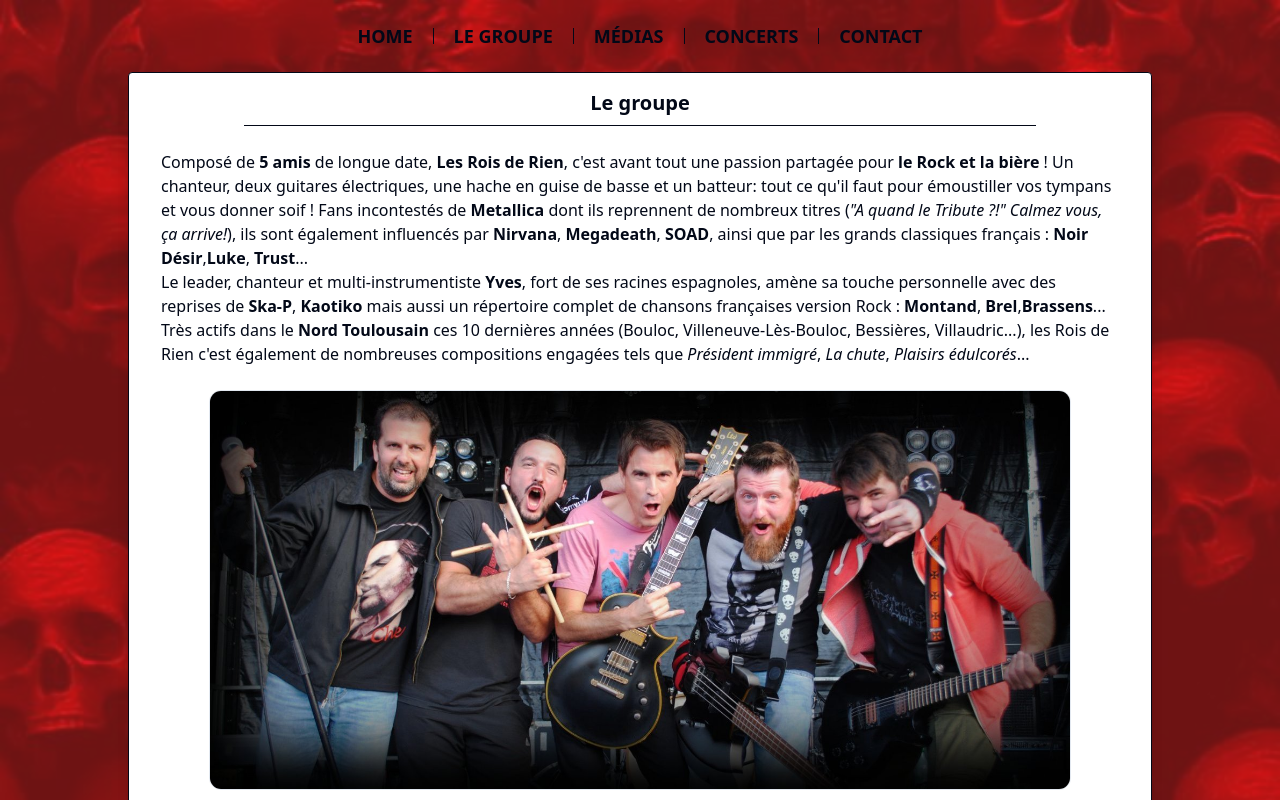
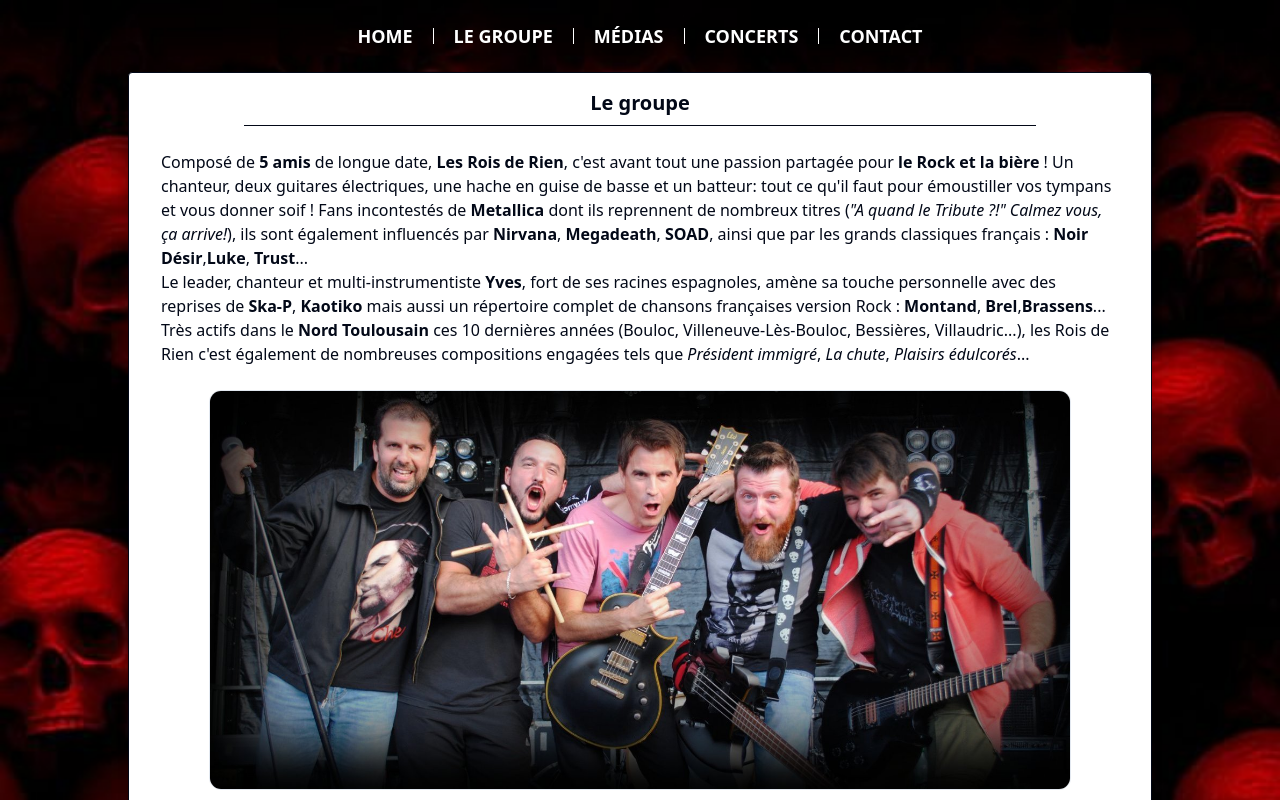
Before and after one commit to LucienRamond/RoisDeRien, a React (Vite) app: page /le-groupe in a window 1280 px wide. Shown: the top 800 px of the page. Built offline with nearby package versions, Linux system fonts and the light colour scheme.

Commit message:
New design, font and animation

```diff
--- a/src/App.tsx
+++ b/src/App.tsx
@@ -8,6 +8,7 @@ import Contact from "./pages/contact/Contact";
 import MainNavbar from "./pages/navbar/MainNavbar";
 import Footer from "./pages/footer/Footer";
 import Success from "./pages/contact/Success";
+import "./assets/fonts/Youngerthanme.ttf";
 
 function App() {
   return (
--- a/src/index.css
+++ b/src/index.css
@@ -78,5 +78,24 @@
 #main-div {
   background-image: url("/src/assets/icons/bg.jpg");
   background-size: 100%;
-  background-blend-mode: lighten;
 }
+@font-face {
+  font-family: "Youngerthanme";
+  src: local("Youngerthanme"),
+    url("./assets/fonts/Youngerthanme.ttf") format("ttf");
+  font-weight: bold;
+}
+.typing-animate {
+  overflow: hidden;
+  white-space: nowrap;
+  margin: 0 auto;
+  animation: typing 3.5s steps(20, end), blink-caret 0.5s step-end infinite;
+}
+@keyframes typing {
+  from {
+    width: 0;
+  }
+  to {
+    width: 100%;
+  }
+}
--- a/src/pages/band/Band.tsx
+++ b/src/pages/band/Band.tsx
@@ -1,6 +1,5 @@
 import { Separator } from "@radix-ui/react-separator";
 import Group from "/assets/images/11.jpg";
-import SetList from "../setlist/SetList";
 
 export default function Band() {
   return (
@@ -38,7 +37,6 @@ export default function Band() {
           className=" max-h-[400px] border rounded-xl object-cover"
         />
       </div>
-      <SetList />
     </div>
   );
 }
--- a/src/pages/home/Home.tsx
+++ b/src/pages/home/Home.tsx
@@ -4,10 +4,13 @@ export default function Home() {
   return (
     <div>
       <img
-        className="mt-8 sm:mt-0 my-auto mx-auto max-h-[80vh] animate-pulse"
+        className="mt-8 sm:mt-0 my-auto mx-auto max-h-[80vh] xl:w-[800px] animate-pulse"
         src={Logo}
         alt="logo"
       />
+      <div className=" font-[Youngerthanme] typing-animate text-white text-[3rem] sm:text-[5rem] lg:text-[7rem] text-center">
+        ROIS DE RIEN
+      </div>
     </div>
   );
 }
--- a/src/pages/navbar/MobileNavbar.tsx
+++ b/src/pages/navbar/MobileNavbar.tsx
@@ -12,16 +12,11 @@ import {
   HomeIcon,
   MailIcon,
 } from "lucide-react";
-import { Link, useLocation } from "react-router-dom";
+import { Link } from "react-router-dom";
 
 export default function MobileNavbar() {
-  const location = useLocation();
   return (
-    <div
-      className={`flex justify-around min-[380px]:py-4 py-1  ${
-        location.pathname == "/" ? "bg-none" : "bg-red-600/40"
-      }`}
-    >
+    <div className={`flex justify-around text-white min-[380px]:py-4 py-1  `}>
       <div className="flex items-center">
         <NavigationMenu>
           <NavigationMenuList className="mx-1 grid grid-cols-5 items-center">
--- a/src/pages/navbar/Navbar.tsx
+++ b/src/pages/navbar/Navbar.tsx
@@ -9,7 +9,7 @@ import { Separator } from "@/components/ui/separator";
 
 export default function Navbar() {
   return (
-    <div className="flex justify-around pl-4 pr-4 pt-4">
+    <div className="flex text-white justify-around pl-4 pr-4 pt-4">
       <div className="flex items-center">
         <NavigationMenu>
           <NavigationMenuList>
@@ -18,31 +18,25 @@ export default function Navbar() {
                 Home
               </Link>
             </NavigationMenuItem>
-            <Separator orientation="vertical" className="h-4 bg-foreground" />
+            <Separator orientation="vertical" className="h-4 bg-white" />
             <NavigationMenuItem>
               <Link to={"/le-groupe"} className={navigationMenuTriggerStyle()}>
                 Le groupe
               </Link>
             </NavigationMenuItem>
-            <Separator orientation="vertical" className="h-4 bg-foreground" />
-            {/* <NavigationMenuItem>
-              <Link to={"/set-liste"} className={navigationMenuTriggerStyle()}>
-                Set liste
-              </Link>
-            </NavigationMenuItem>
-            <Separator orientation="vertical" className="h-4 bg-foreground" /> */}
+            <Separator orientation="vertical" className="h-4 bg-white" />
             <NavigationMenuItem>
               <Link to={"/medias"} className={navigationMenuTriggerStyle()}>
                 Médias
               </Link>
             </NavigationMenuItem>
-            <Separator orientation="vertical" className="h-4 bg-foreground" />
+            <Separator orientation="vertical" className="h-4 bg-white" />
             <NavigationMenuItem>
               <Link to={"/concerts"} className={navigationMenuTriggerStyle()}>
                 Concerts
               </Link>
             </NavigationMenuItem>
-            <Separator orientation="vertical" className="h-4 bg-foreground" />
+            <Separator orientation="vertical" className="h-4 bg-white" />
             <NavigationMenuItem>
               <Link to={"/contact"} className={navigationMenuTriggerStyle()}>
                 Contact
```
Also changed, not shown: src/assets/fonts/Youngerthanme.ttf (added), src/assets/icons/bg.jpg.
